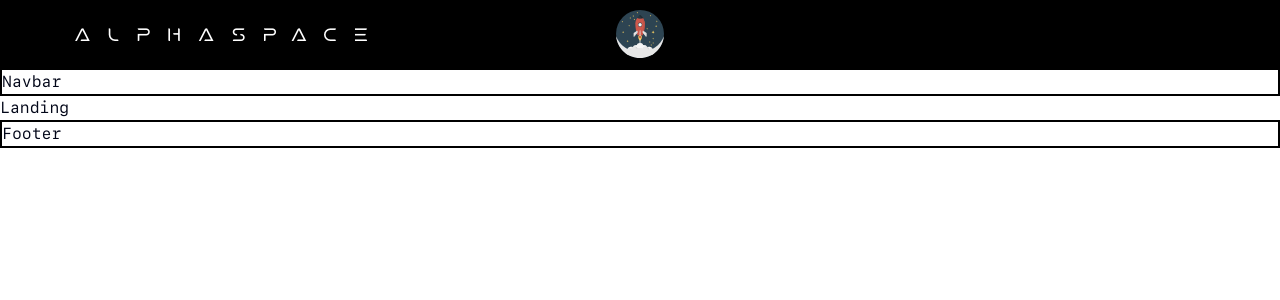
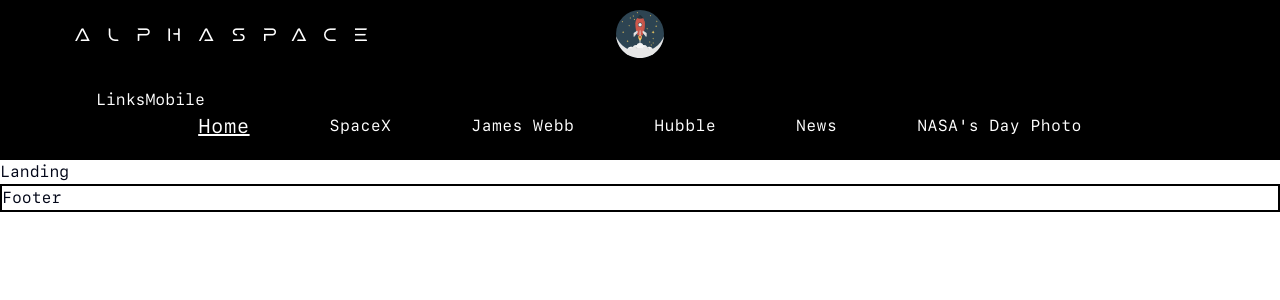
Before and after one commit to theoxav/alpha-space, a React (Vite) app: page / in a window 1280 px wide. Shown: the top 300 px of the page. Built offline with nearby package versions, Linux system fonts and the light colour scheme.

Commit message:
feat(navbar): restructure Navbar component and add mobile/desktop links

```diff
--- a/src/components/index.ts
+++ b/src/components/index.ts
@@ -1,3 +1,3 @@
 export { default as Header } from './layouts/Header';
-export { default as Navbar } from './layouts/Navbar';
+export { default as Navbar } from './layouts/navbar/Navbar';
 export { default as Footer } from './layouts/Footer';
--- a/src/components/layouts/Navbar.tsx
+++ /dev/null
@@ -1,7 +0,0 @@
-const Navbar = () => {
-  return (
-    <nav className="test">Navbar</nav>
-  )
-}
-
-export default Navbar
--- /dev/null
+++ b/src/components/layouts/navbar/LinksDesktop.tsx
@@ -0,0 +1,20 @@
+import links from "@/utils/links"
+import { NavLink } from "react-router-dom"
+
+const LinksDesktop = () => {
+  return (
+    <div className="hidden lg:flex w-full flex gap-x-[5rem] justify-center items-center">
+      {links.map((link) => (
+        <NavLink
+          key={link.label}
+          to={link.ref}
+          className={({isActive}) => `capitalize tracking-wide ${isActive ? 'underline text-xl' : ''}`}
+        >
+          {link.label}
+        </NavLink>
+      ))}
+    </div>
+  )
+}
+
+export default LinksDesktop
--- /dev/null
+++ b/src/components/layouts/navbar/LinksMobile.tsx
@@ -0,0 +1,7 @@
+const LinksMobile = () => {
+  return (
+    <div className="">LinksMobile</div>
+  )
+}
+
+export default LinksMobile
--- /dev/null
+++ b/src/components/layouts/navbar/Navbar.tsx
@@ -0,0 +1,15 @@
+import LinksDesktop from "./LinksDesktop";
+import LinksMobile from "./LinksMobile";
+
+const Navbar = () => {
+  return (
+    <nav className="bg-black text-white py-5">
+      <div className="align-element">
+        <LinksMobile />
+        <LinksDesktop />
+      </div>
+    </nav>
+  );
+}
+
+export default Navbar
--- a/src/utils/links.ts
+++ b/src/utils/links.ts
@@ -14,7 +14,7 @@ const links: Link[] = [
   },
   {
     ref: '/webb',
-    label: 'jams webb',
+    label: 'james webb',
   },
   {
     ref: '/hubble',
```
